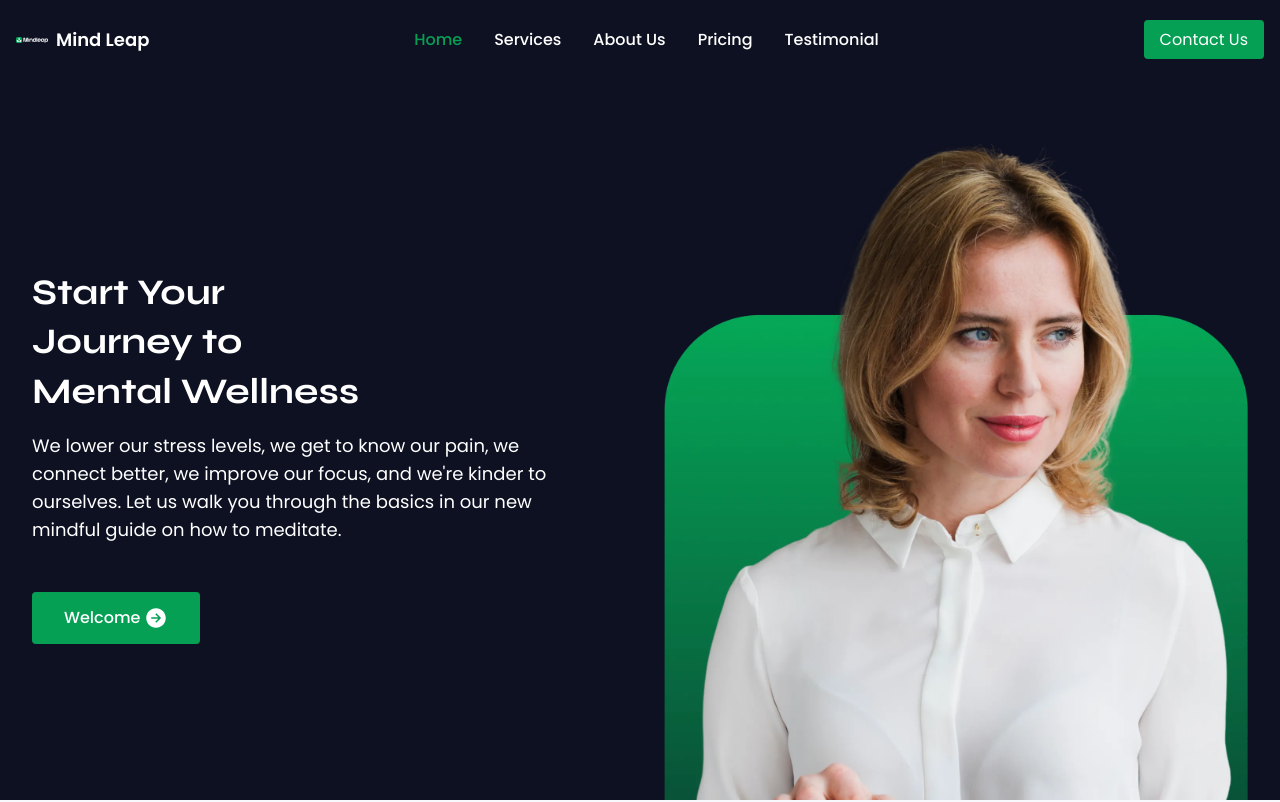
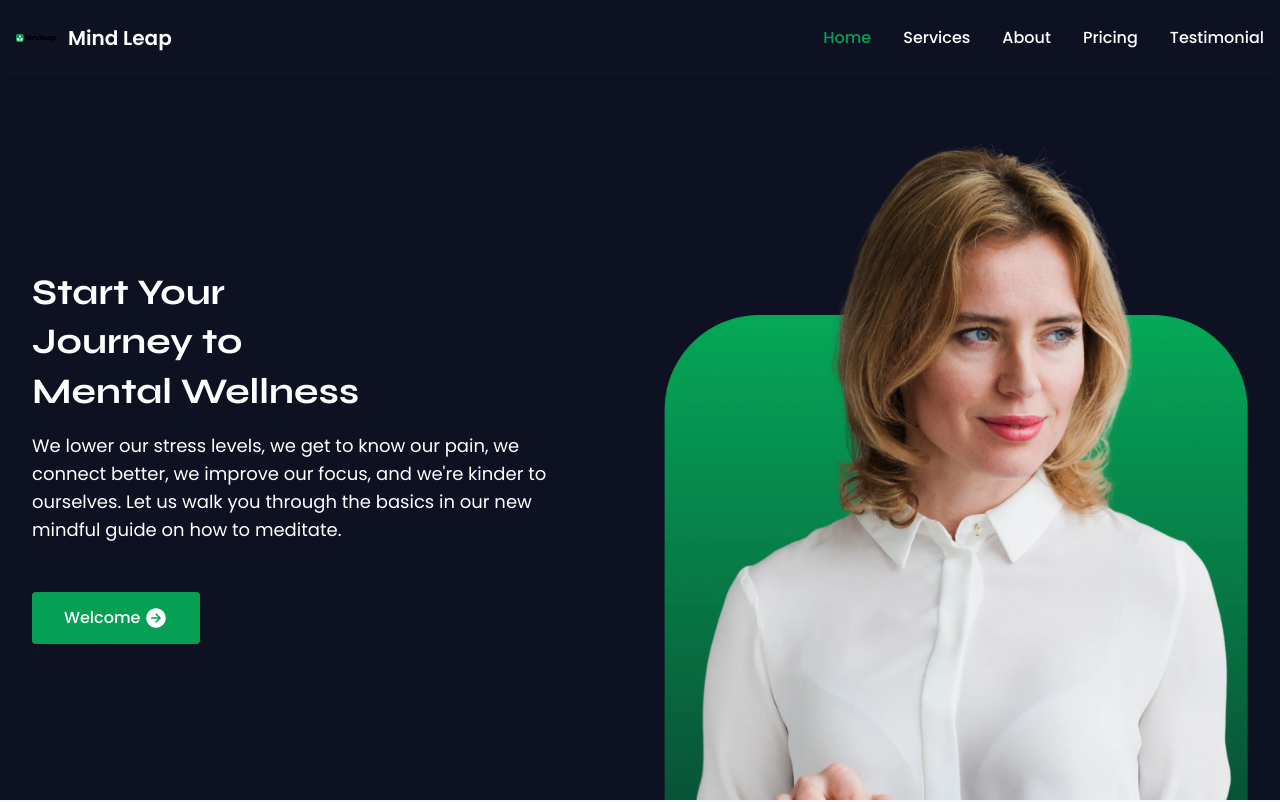
Before and after one commit to Lily0335/mind-leap, a React (Vite) app: page / in a window 1280 px wide. Shown: the top 802 px of the page. Built offline with nearby package versions, Linux system fonts and the light colour scheme.

Commit message:
Update Navbar.jsx

```diff
--- a/src/components/Navbar.jsx
+++ b/src/components/Navbar.jsx
@@ -1,5 +1,171 @@
-// // Ensure 'text-primary' is defined in your Tailwind CSS or CSS file
+// // // Ensure 'text-primary' is defined in your Tailwind CSS or CSS file
 
+// // import React, { useState, useEffect } from 'react';
+// // import { motion } from 'framer-motion';
+// // import { HiOutlineMenuAlt3 } from 'react-icons/hi';
+
+// // const Navbar = () => {
+// //   const [isOpen, setIsOpen] = useState(false);
+// //   const [activeSection, setActiveSection] = useState('home');
+
+// //   const handleToggle = () => {
+// //     setIsOpen(!isOpen);
+// //   };
+
+// //   const handleCloseMenu = () => {
+// //     setIsOpen(false);
+// //   };
+
+// //   const handleScroll = () => {
+// //     const sections = ['home', 'services', 'about', 'pricing', 'testimonial'];
+// //     const scrollPosition = window.scrollY + 100; // Adjust offset as needed
+
+// //     sections.forEach(section => {
+// //       const element = document.getElementById(section);
+// //       if (element) {
+// //         const offsetTop = element.offsetTop;
+// // const height = element.offsetHeight;
+
+
+// //         if (scrollPosition >= offsetTop && scrollPosition < offsetTop + height) {
+// //           setActiveSection(section);
+// //         }
+// //       }
+// //     });
+// //   };
+
+// //   useEffect(() => {
+// //     window.addEventListener('scroll', handleScroll);
+// //     return () => window.removeEventListener('scroll', handleScroll);
+// //   }, []);
+
+// //   const handleScrollTo = (targetId) => {
+// //     const targetElement = document.getElementById(targetId);
+// //     if (targetElement) {
+// //       window.scrollTo({
+// //         top: targetElement.offsetTop,
+// //         behavior: 'smooth'
+// //       });
+// //     }
+// //   };
+
+
+// //   const navLinks = (
+// //     <ul className="font-medium flex flex-col md:flex-row lg:space-x-8 sm:space-x-4 space-y-2 md:space-y-0 p-4 md:p-0">
+// //       <li>
+// //         <motion.a
+// //           href="#home"
+// //           className={`text-white ${activeSection === 'home' ? 'isactive' : ''}`}
+// //           onClick={(e) => { e.preventDefault(); handleScrollTo('home'); handleCloseMenu(); }}
+// //           whileHover={{ scale: 1.1 }}
+// //           whileTap={{ scale: 0.9 }}
+// //         >
+// //           Home
+// //         </motion.a>
+// //       </li>
+// //       <li>
+// //         <motion.a
+// //           href="#services"
+// //           className={`text-white ${activeSection === 'services' ? 'isactive' : ''}`}
+// //           onClick={(e) => { e.preventDefault(); handleScrollTo('services'); handleCloseMenu(); }}
+// //           whileHover={{ scale: 1.1 }}
+// //           whileTap={{ scale: 0.9 }}
+// //         >
+// //           Services
+// //         </motion.a>
+// //       </li>
+// //       <li>
+// //         <motion.a
+// //           href="#about"
+// //           className={`text-white ${activeSection === 'about' ? 'isactive' : ''}`}
+// //           onClick={(e) => { e.preventDefault(); handleScrollTo('about'); handleCloseMenu(); }}
+// //           whileHover={{ scale: 1.1 }}
+// //           whileTap={{ scale: 0.9 }}
+// //         >
+// //           About Us
+// //         </motion.a>
+// //       </li>
+// //       <li>
+// //         <motion.a
+// //           href="#pricing"
+// //           className={`text-white ${activeSection === 'pricing' ? 'isactive' : ''}`}
+// //           onClick={(e) => { e.preventDefault(); handleScrollTo('pricing'); handleCloseMenu(); }}
+// //           whileHover={{ scale: 1.1 }}
+// //           whileTap={{ scale: 0.9 }}
+// //         >
+// //           Pricing
+// //         </motion.a>
+// //       </li>
+// //       <li>
+// //         <motion.a
+// //           href="#testimonial"
+// //           className={`text-white ${activeSection === 'testimonial' ? 'isactive' : ''}`}
+// //           onClick={(e) => { e.preventDefault(); handleScrollTo('testimonial'); handleCloseMenu(); }}
+// //           whileHover={{ scale: 1.1 }}
+// //           whileTap={{ scale: 0.9 }}
+// //         >
+// //           Testimonial
+// //         </motion.a>
+// //       </li>
+// //     </ul>
+// //   );
+
+// //   return (
+// //     <header className="bg-heroBg text-white py-6 px-4 fixed top-0 left-0 right-0 z-10">
+// //       <div className="container mx-auto flex justify-between items-center h-full">
+// //         <div className="text-white text-lg font-semibold">
+// //           <a href="/">
+// //             <img src="/logo.svg" alt="logo" />
+// //           </a>
+// //         </div>
+// //         <div className="hidden md:flex flex-grow justify-center">
+// //           <nav>
+// //             {navLinks}
+// //           </nav>
+// //         </div>
+// //         <div className="hidden md:block">
+// //           <a
+// //             href="#contact"
+// //             className="text-white bg-primary hover:bg-primary/90 px-4 py-2 rounded"
+// //           >
+// //             Contact Us
+// //           </a>
+// //         </div>
+// //         <div className="block md:hidden">
+// //           <button
+// //             onClick={handleToggle}
+// //             className={`text-white focus:outline-none ${isOpen ? "border border-white" : ""}`}
+// //           >
+// //             <HiOutlineMenuAlt3 className="w-6 h-6" />
+// //           </button>
+// //         </div>
+// //       </div>
+// //       {isOpen && (
+// //         <motion.nav
+// //           initial={{ y: -100, opacity: 0 }}
+// //           animate={{ y: 0, opacity: 1 }}
+// //           transition={{ duration: 0.5 }}
+// //           className="absolute top-full left-0 w-full bg-heroBg z-20 md:hidden"
+// //         >
+// //           <ul className="flex flex-col p-4 space-y-3">
+// //             {navLinks.props.children}
+// //             <li className='py-2'>
+// //               <a
+// //                 onClick={(e) => { e.preventDefault(); handleScrollTo('contact'); handleCloseMenu(); }}
+// //                 href="#contact"
+// //                 className="text-white bg-primary hover:bg-primary/90 px-4 py-2 rounded"
+// //               >
+// //                 Contact Us
+// //               </a>
+// //             </li>
+// //           </ul>
+// //         </motion.nav>
+// //       )}
+// //     </header>
+// //   );
+// // };
+
+// // export default Navbar;
 // import React, { useState, useEffect } from 'react';
 // import { motion } from 'framer-motion';
 // import { HiOutlineMenuAlt3 } from 'react-icons/hi';
@@ -24,170 +190,7 @@
 //       const element = document.getElementById(section);
 //       if (element) {
 //         const offsetTop = element.offsetTop;
-// const height = element.offsetHeight;
-import React, { useState, useEffect } from 'react';
-import { motion } from 'framer-motion';
-import { HiOutlineMenuAlt3 } from 'react-icons/hi';
-
-const Navbar = () => {
-  const [isOpen, setIsOpen] = useState(false);
-  const [activeSection, setActiveSection] = useState('home');
-
-  const handleToggle = () => {
-    setIsOpen(!isOpen);
-  };
-
-  const handleCloseMenu = () => {
-    setIsOpen(false);
-  };
-
-  const handleScroll = () => {
-    const sections = ['home', 'services', 'about', 'pricing', 'testimonial'];
-    const scrollPosition = window.scrollY + 100; // Adjust offset as needed
-
-    sections.forEach(section => {
-      const element = document.getElementById(section);
-      if (element) {
-        const offsetTop = element.offsetTop;
-        const height = element.offsetHeight;
-
-        if (scrollPosition >= offsetTop && scrollPosition < offsetTop + height) {
-          setActiveSection(section);
-        }
-      }
-    });
-  };
-
-  useEffect(() => {
-    window.addEventListener('scroll', handleScroll);
-    return () => window.removeEventListener('scroll', handleScroll);
-  }, []);
-
-  const handleScrollTo = (targetId) => {
-    const targetElement = document.getElementById(targetId);
-    if (targetElement) {
-      window.scrollTo({
-        top: targetElement.offsetTop,
-        behavior: 'smooth'
-      });
-    }
-  };
-
-  const navLinks = (
-    <ul className="font-medium flex flex-col md:flex-row lg:space-x-8 sm:space-x-4 space-y-2 md:space-y-0 p-4 md:p-0">
-      <li>
-        <motion.a
-          href="#home"
-          className={`text-white ${activeSection === 'home' ? 'isactive' : ''}`}
-          onClick={(e) => { e.preventDefault(); handleScrollTo('home'); handleCloseMenu(); }}
-          whileHover={{ scale: 1.1 }}
-          whileTap={{ scale: 0.9 }}
-        >
-          Home
-        </motion.a>
-      </li>
-      <li>
-        <motion.a
-          href="#services"
-          className={`text-white ${activeSection === 'services' ? 'isactive' : ''}`}
-          onClick={(e) => { e.preventDefault(); handleScrollTo('services'); handleCloseMenu(); }}
-          whileHover={{ scale: 1.1 }}
-          whileTap={{ scale: 0.9 }}
-        >
-          Services
-        </motion.a>
-      </li>
-      <li>
-        <motion.a
-          href="#about"
-          className={`text-white ${activeSection === 'about' ? 'isactive' : ''}`}
-          onClick={(e) => { e.preventDefault(); handleScrollTo('about'); handleCloseMenu(); }}
-          whileHover={{ scale: 1.1 }}
-          whileTap={{ scale: 0.9 }}
-        >
-          About Us
-        </motion.a>
-      </li>
-      <li>
-        <motion.a
-          href="#pricing"
-          className={`text-white ${activeSection === 'pricing' ? 'isactive' : ''}`}
-          onClick={(e) => { e.preventDefault(); handleScrollTo('pricing'); handleCloseMenu(); }}
-          whileHover={{ scale: 1.1 }}
-          whileTap={{ scale: 0.9 }}
-        >
-          Pricing
-        </motion.a>
-      </li>
-      <li>
-        <motion.a
-          href="#testimonial"
-          className={`text-white ${activeSection === 'testimonial' ? 'isactive' : ''}`}
-          onClick={(e) => { e.preventDefault(); handleScrollTo('testimonial'); handleCloseMenu(); }}
-          whileHover={{ scale: 1.1 }}
-          whileTap={{ scale: 0.9 }}
-        >
-          Testimonial
-        </motion.a>
-      </li>
-    </ul>
-  );
-
-  return (
-    <header className="bg-heroBg text-white py-6 px-4 fixed top-0 left-0 right-0 z-10">
-      <div className="container mx-auto flex justify-between items-center h-full">
-        <div className="flex items-center">
-          <img src="/logo.svg" alt="Mind Leap Logo" className="w-8 h-8 mr-2" /> {/* Logo */}
-          <span className="text-white text-lg font-semibold">Mind Leap</span> {/* Company Name */}
-        </div>
-        <div className="hidden md:flex flex-grow justify-center">
-          <nav>
-            {navLinks}
-          </nav>
-        </div>
-        <div className="hidden md:block">
-          <a
-            href="#contact"
-            className="text-white bg-primary hover:bg-primary/90 px-4 py-2 rounded"
-          >
-            Contact Us
-          </a>
-        </div>
-        <div className="block md:hidden">
-          <button
-            onClick={handleToggle}
-            className={`text-white focus:outline-none ${isOpen ? "border border-white" : ""}`}
-          >
-            <HiOutlineMenuAlt3 className="w-6 h-6" />
-          </button>
-        </div>
-      </div>
-      {isOpen && (
-        <motion.nav
-          initial={{ y: -100, opacity: 0 }}
-          animate={{ y: 0, opacity: 1 }}
-          transition={{ duration: 0.5 }}
-          className="absolute top-full left-0 w-full bg-heroBg z-20 md:hidden"
-        >
-          <ul className="flex flex-col p-4 space-y-3">
-            {navLinks.props.children}
-            <li className='py-2'>
-              <a
-                onClick={(e) => { e.preventDefault(); handleScrollTo('contact'); handleCloseMenu(); }}
-                href="#contact"
-                className="text-white bg-primary hover:bg-primary/90 px-4 py-2 rounded"
-              >
-                Contact Us
-              </a>
-            </li>
-          </ul>
-        </motion.nav>
-      )}
-    </header>
-  );
-};
-
-export default Navbar;
+//         const height = element.offsetHeight;
 
 //         if (scrollPosition >= offsetTop && scrollPosition < offsetTop + height) {
 //           setActiveSection(section);
@@ -210,7 +213,6 @@ export default Navbar;
 //       });
 //     }
 //   };
-
 
 //   const navLinks = (
 //     <ul className="font-medium flex flex-col md:flex-row lg:space-x-8 sm:space-x-4 space-y-2 md:space-y-0 p-4 md:p-0">
@@ -275,10 +277,9 @@ export default Navbar;
 //   return (
 //     <header className="bg-heroBg text-white py-6 px-4 fixed top-0 left-0 right-0 z-10">
 //       <div className="container mx-auto flex justify-between items-center h-full">
-//         <div className="text-white text-lg font-semibold">
-//           <a href="/">
-//             <img src="/logo.svg" alt="logo" />
-//           </a>
+//         <div className="flex items-center">
+//           <img src="/logo.svg" alt="Mind Leap Logo" className="w-8 h-8 mr-2" /> {/* Logo */}
+//           <span className="text-white text-lg font-semibold">Mind Leap</span> {/* Company Name */}
 //         </div>
 //         <div className="hidden md:flex flex-grow justify-center">
 //           <nav>
@@ -328,3 +329,99 @@ export default Navbar;
 // };
 
 // export default Navbar;
+import React, { useState, useEffect } from 'react';
+import { motion } from 'framer-motion';
+import { HiOutlineMenuAlt3 } from 'react-icons/hi';
+import footerLogo from '../assets/footer-logo.svg'; // import your logo
+
+const Navbar = () => {
+  const [isOpen, setIsOpen] = useState(false);
+  const [activeSection, setActiveSection] = useState('home');
+
+  const handleToggle = () => setIsOpen(!isOpen);
+  const handleCloseMenu = () => setIsOpen(false);
+
+  const handleScroll = () => {
+    const sections = ['home', 'services', 'about', 'pricing', 'testimonial'];
+    const scrollPosition = window.scrollY + 100;
+
+    sections.forEach(section => {
+      const element = document.getElementById(section);
+      if (element) {
+        const offsetTop = element.offsetTop;
+        const height = element.offsetHeight;
+        if (scrollPosition >= offsetTop && scrollPosition < offsetTop + height) {
+          setActiveSection(section);
+        }
+      }
+    });
+  };
+
+  useEffect(() => {
+    window.addEventListener('scroll', handleScroll);
+    return () => window.removeEventListener('scroll', handleScroll);
+  }, []);
+
+  const handleScrollTo = (targetId) => {
+    const targetElement = document.getElementById(targetId);
+    if (targetElement) {
+      window.scrollTo({
+        top: targetElement.offsetTop,
+        behavior: 'smooth',
+      });
+    }
+  };
+
+  const navLinks = (
+    <ul className="font-medium flex flex-col md:flex-row lg:space-x-8 sm:space-x-4 space-y-2 md:space-y-0 p-4 md:p-0">
+      {['home', 'services', 'about', 'pricing', 'testimonial'].map((section) => (
+        <li key={section}>
+          <motion.a
+            href={`#${section}`}
+            className={`text-white ${activeSection === section ? 'isactive' : ''}`}
+            onClick={(e) => {
+              e.preventDefault();
+              handleScrollTo(section);
+              handleCloseMenu();
+            }}
+            whileHover={{ scale: 1.1 }}
+            whileTap={{ scale: 0.9 }}
+          >
+            {section.charAt(0).toUpperCase() + section.slice(1)}
+          </motion.a>
+        </li>
+      ))}
+    </ul>
+  );
+
+  return (
+    <header className="bg-heroBg text-white py-6 px-4 fixed top-0 left-0 right-0 z-10 shadow-md">
+      <div className="container mx-auto flex justify-between items-center h-full">
+        {/* Logo and Brand Name */}
+        <div className="flex items-center space-x-3">
+          <img src={footerLogo} alt="Mind Leap Logo" className="w-10 h-auto" />
+          <span className="text-white text-xl font-semibold">Mind Leap</span>
+        </div>
+
+        {/* Menu for medium/large screens */}
+        <nav className="hidden md:block">{navLinks}</nav>
+
+        {/* Mobile Menu Icon */}
+        <div className="md:hidden">
+          <button onClick={handleToggle}>
+            <HiOutlineMenuAlt3 className="text-2xl" />
+          </button>
+        </div>
+      </div>
+
+      {/* Mobile Dropdown */}
+      {isOpen && (
+        <div className="md:hidden bg-heroBg mt-2 px-4 pb-4">
+          {navLinks}
+        </div>
+      )}
+    </header>
+  );
+};
+
+export default Navbar;
```
